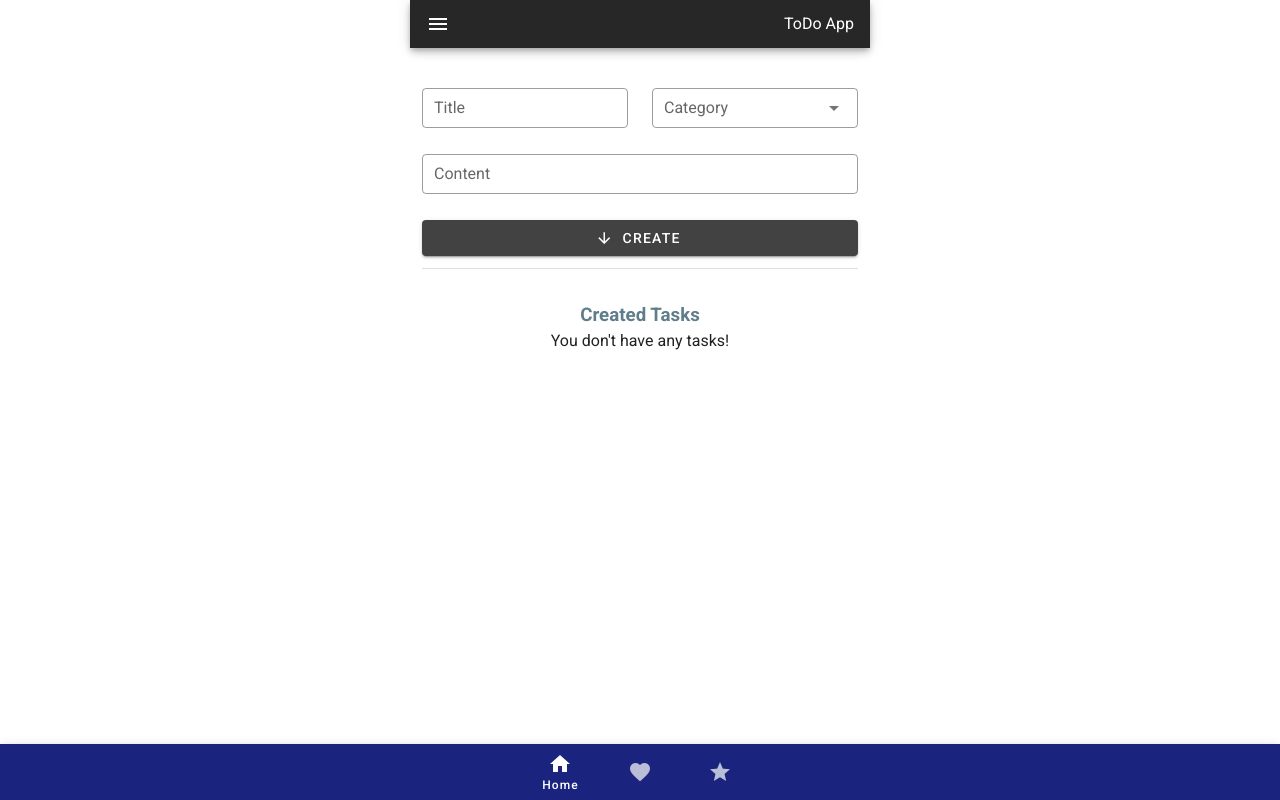
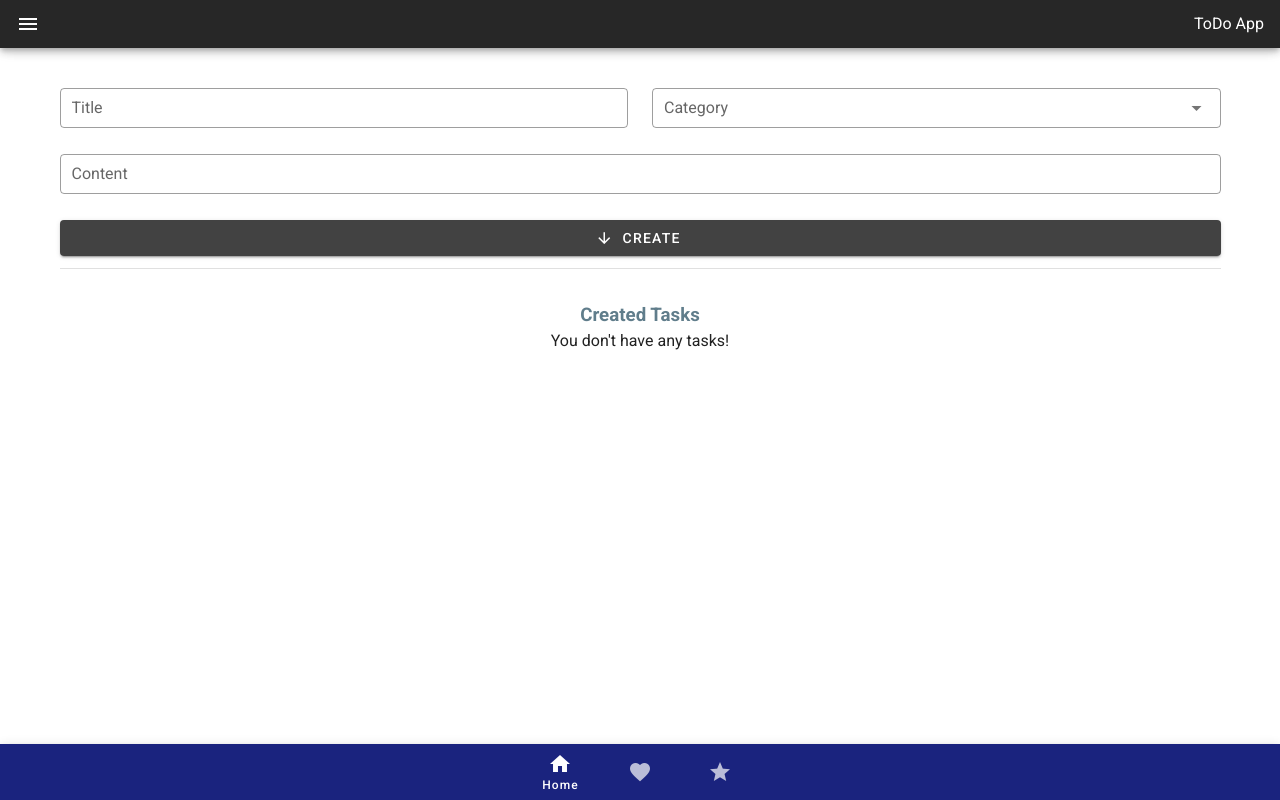
Before and after one commit to volkantasci/todoApp, a Vue app: page / in a window 1280 px wide. Built offline with nearby package versions, Linux system fonts and the light colour scheme.

Commit message:
App full OK!

```diff
--- a/src/App.vue
+++ b/src/App.vue
@@ -27,7 +27,5 @@ export default {
 }
 </script>
 <style>
-body {
-  max-width: 460px; margin: 0 auto 0 auto;
-}
+
 </style>
--- a/src/components/SideNavbar.vue
+++ b/src/components/SideNavbar.vue
@@ -2,7 +2,8 @@
   <div class="side-navbar">
     <v-navigation-drawer
       dark
-      absolute
+      app
+      temporary
       v-model="$store.state.side_navbar"
     >
       <div class="text-center mt-4">
--- a/src/components/TopNavBar.vue
+++ b/src/components/TopNavBar.vue
@@ -5,7 +5,6 @@
       dark
       elevation="5"
       app
-      style="max-width: 460px; margin: 0 auto 0 auto;"
     >
       <v-app-bar-nav-icon
         color="white"
```
